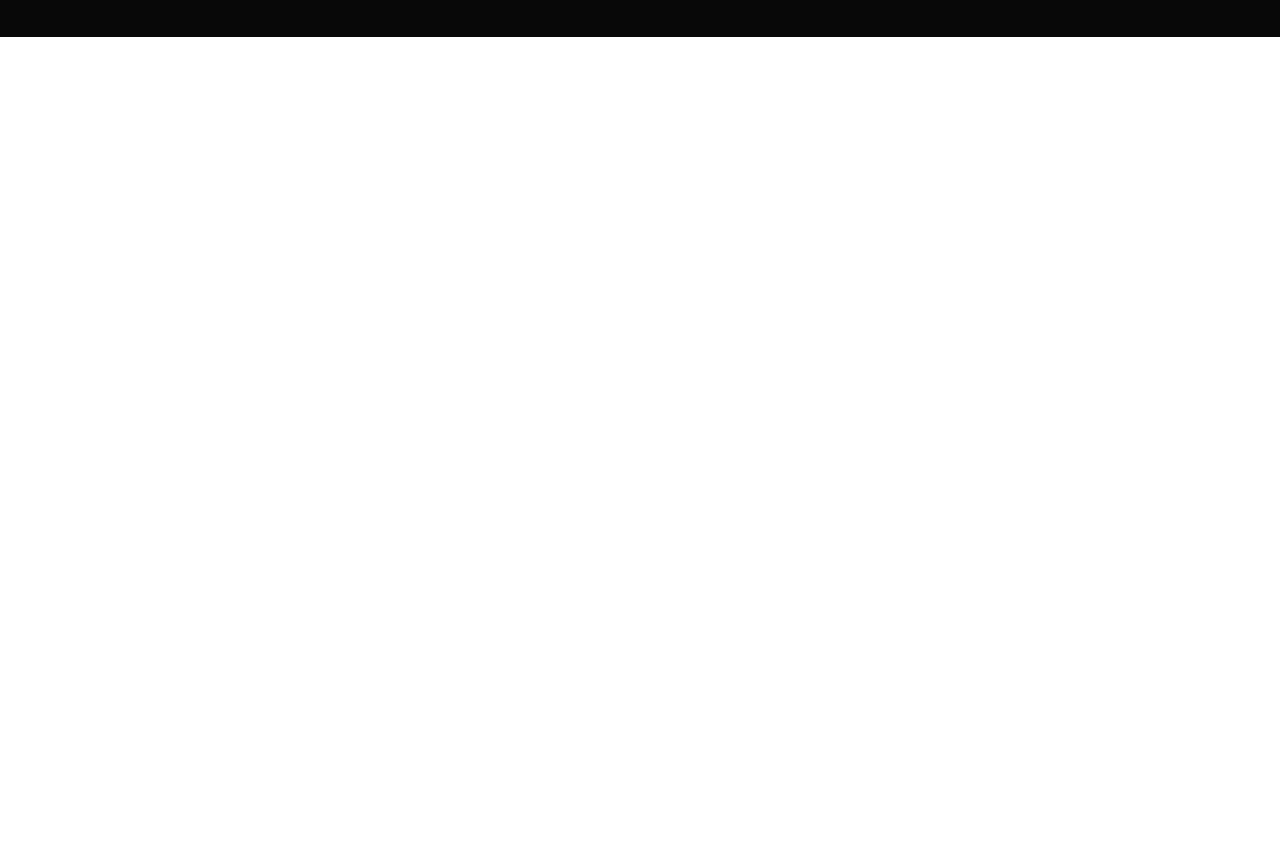
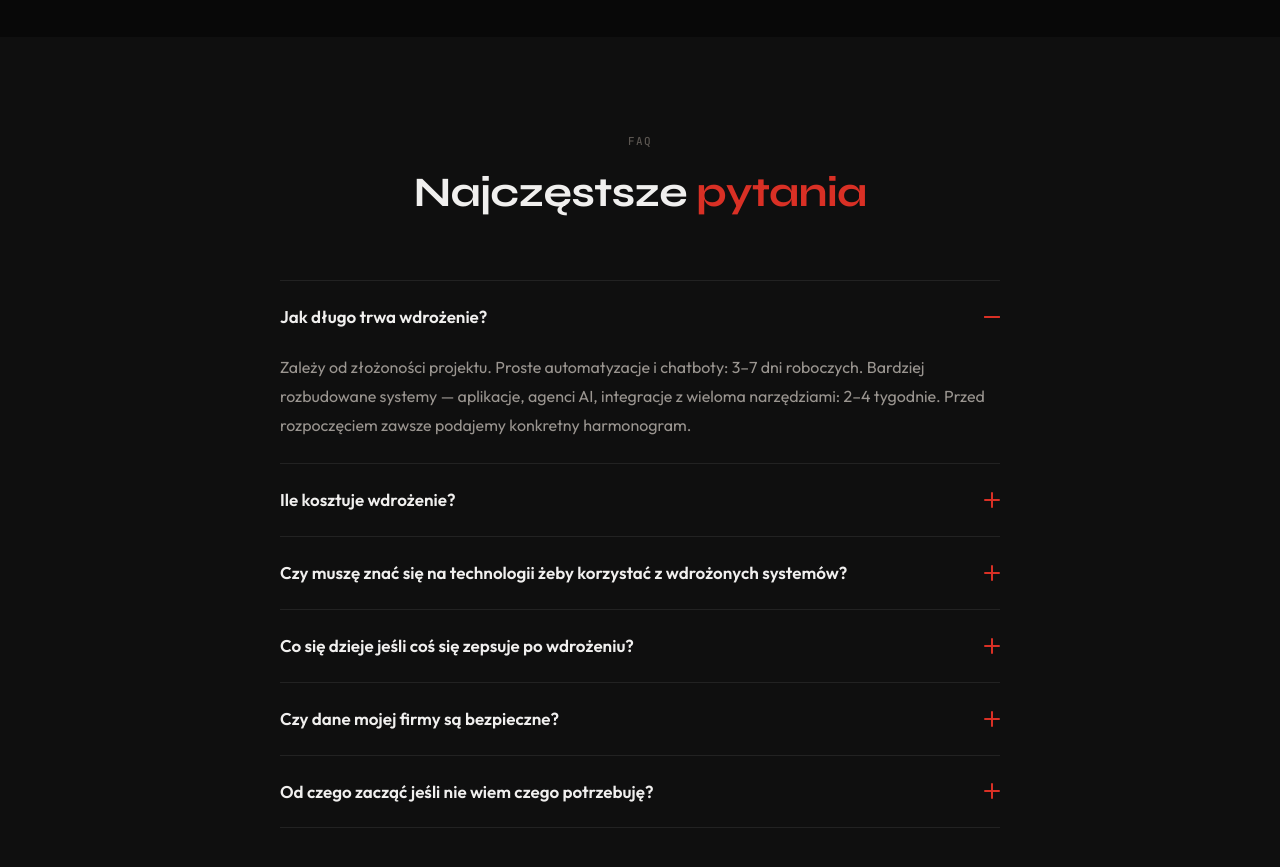
Before and after one commit to FilarAI/FilarAI, a Next.js app: page /oferta in a window 1280 px wide. Shown: the part 5800-6667 px from the top of the page. Before the commit the page ends 5837 px from the top, so only its background shows below. Built offline with nearby package versions, Linux system fonts and the light colour scheme.

Commit message:
feat: implement interactive FAQ section on Oferta page

```diff
--- a/src/app/oferta/page.js
+++ b/src/app/oferta/page.js
@@ -4,6 +4,7 @@ import { OfertaProblem } from '@/components/sections/OfertaProblem';
 import { ServicesTabs } from '@/components/sections/ServicesTabs';
 import { OfertaDlaKogo } from '@/components/sections/OfertaDlaKogo';
 import { Process } from '@/components/sections/Process';
+import { OfertaFAQ } from '@/components/sections/OfertaFAQ';
 
 export const metadata = {
     title: "Oferta - Filar AI",
@@ -25,6 +26,8 @@ export default function OfertaPage() {
 
             <Process />
 
+            <OfertaFAQ />
+
             {/* Future sections will be added here */}
         </main>
     );
--- /dev/null
+++ b/src/components/sections/OfertaFAQ.jsx
@@ -0,0 +1,259 @@
+"use client";
+import React, { useState, useEffect, useRef } from 'react';
+
+/**
+ * OfertaFAQ Section - FilarAI "Oferta" Page
+ *
+ * Minimal accordion FAQ section with animated icons.
+ * Strictly follows BRAND.md and design instructions.
+ */
+export const OfertaFAQ = () => {
+    const [openIndex, setOpenIndex] = useState(0); // First item open by default
+    const [isVisible, setIsVisible] = useState(false);
+    const sectionRef = useRef(null);
+
+    useEffect(() => {
+        const observer = new IntersectionObserver(
+            ([entry]) => {
+                if (entry.isIntersecting) {
+                    setIsVisible(true);
+                    observer.disconnect();
+                }
+            },
+            { threshold: 0.1 }
+        );
+
+        if (sectionRef.current) {
+            observer.observe(sectionRef.current);
+        }
+
+        return () => observer.disconnect();
+    }, []);
+
+    const faqs = [
+        {
+            q: "Jak długo trwa wdrożenie?",
+            a: "Zależy od złożoności projektu. Proste automatyzacje i chatboty: 3–7 dni roboczych. Bardziej rozbudowane systemy — aplikacje, agenci AI, integracje z wieloma narzędziami: 2–4 tygodnie. Przed rozpoczęciem zawsze podajemy konkretny harmonogram."
+        },
+        {
+            q: "Ile kosztuje wdrożenie?",
+            a: "Pracujemy na stałych wycenach — nie na rozliczeniach godzinowych. Cena zależy od zakresu projektu, liczby integracji i złożoności logiki. Bezpłatna konsultacja → analiza zakresu → oferta z ceną stałą. Wiesz z góry ile zapłacisz."
+        },
+        {
+            q: "Czy muszę znać się na technologii żeby korzystać z wdrożonych systemów?",
+            a: "Nie. Każde rozwiązanie projektujemy z myślą o osobach bez technicznego backgroundu. Obsługa jest prosta i intuicyjna. Po wdrożeniu przeprowadzamy szkolenie i zostawiamy dokumentację — możesz korzystać z systemu samodzielnie od pierwszego dnia."
+        },
+        {
+            q: "Co się dzieje jeśli coś się zepsuje po wdrożeniu?",
+            a: "Klienci z abonamentem utrzymaniowym mają gwarantowane wsparcie i monitoring. Klienci bez abonamentu mogą skorzystać z wsparcia w ramach osobnej płatności. Każde wdrożenie objęte jest też krótkim okresem gwarancyjnym od momentu oddania systemu."
+        },
+        {
+            q: "Czy dane mojej firmy są bezpieczne?",
+            a: "Tak. Świadomie dobieramy narzędzia i konfiguracje pod kątem bezpieczeństwa danych. Żaden z naszych systemów nie wysyła danych firmy do zewnętrznych podmiotów bez wiedzy klienta. Na żądanie przygotowujemy dokumentację architektury systemu."
+        },
+        {
+            q: "Od czego zacząć jeśli nie wiem czego potrzebuję?",
+            a: "Od bezpłatnej konsultacji. 30 minut rozmowy o Twoich procesach i problemach. Wychodzimy z rozmowy z listą obszarów w których AI może pomóc — bez zobowiązań i bez żargonu technicznego."
+        }
+    ];
+
+    const toggleAccordion = (index) => {
+        setOpenIndex(openIndex === index ? -1 : index);
+    };
+
+    return (
+        <section ref={sectionRef} className="faq-section">
+            <style>{`
+                .faq-section {
+                    width: 100%;
+                    background: #0F0F0F; /* --bg-1 */
+                    padding: 96px 0;
+                    display: flex;
+                    justify-content: center;
+                }
+
+                .faq-container {
+                    width: 100%;
+                    max-width: 800px;
+                    padding: 0 40px;
+                }
+
+                .faq-top {
+                    text-align: center;
+                    margin-bottom: 56px;
+                }
+
+                .faq-label {
+                    font-family: 'JetBrains Mono', monospace;
+                    font-size: 11px;
+                    font-weight: 500;
+                    text-transform: uppercase;
+                    letter-spacing: 0.12em;
+                    color: #5A5550; /* --text-3 */
+                    display: block;
+                }
+
+                .faq-h2 {
+                    font-family: 'Syne', sans-serif;
+                    font-size: 42px;
+                    font-weight: 700;
+                    letter-spacing: -0.02em;
+                    color: #F0EFEE; /* --text-1 */
+                    margin-top: 12px;
+                }
+
+                .faq-h2 .accent-red {
+                    color: #D93025;
+                }
+
+                .faq-accordion {
+                    width: 100%;
+                    margin-top: 32px;
+                }
+
+                .faq-item {
+                    border-bottom: 1px solid #222222; /* --bg-4 */
+                }
+
+                .faq-item:first-child {
+                    border-top: 1px solid #222222;
+                }
+
+                .faq-header {
+                    width: 100%;
+                    display: flex;
+                    justify-content: space-between;
+                    align-items: center;
+                    padding: 24px 0;
+                    cursor: pointer;
+                    background: none;
+                    border: none;
+                    text-align: left;
+                    transition: all 0.15s ease;
+                }
+
+                .faq-header:hover .faq-question {
+                    color: #D93025;
+                }
+
+                .faq-question {
+                    font-family: 'Outfit', sans-serif;
+                    font-size: 17px;
+                    font-weight: 600;
+                    color: #F0EFEE;
+                    line-height: 1.4;
+                    padding-right: 24px;
+                    transition: color 0.15s ease;
+                }
+
+                /* Custom Animated Icon */
+                .faq-icon-box {
+                    width: 16px;
+                    height: 16px;
+                    position: relative;
+                    flex-shrink: 0;
+                }
+
+                .faq-icon-line {
+                    position: absolute;
+                    background: #D93025;
+                    border-radius: 2px;
+                    transition: transform 0.3s ease;
+                }
+
+                .faq-icon-line.horizontal {
+                    width: 100%;
+                    height: 2px;
+                    top: 50%;
+                    left: 0;
+                    margin-top: -1px;
+                }
+
+                .faq-icon-line.vertical {
+                    width: 2px;
+                    height: 100%;
+                    top: 0;
+                    left: 50%;
+                    margin-left: -1px;
+                }
+
+                .faq-item.active .faq-icon-line.vertical {
+                    transform: rotate(90deg);
+                }
+
+                .faq-body {
+                    max-height: 0;
+                    overflow: hidden;
+                    opacity: 0;
+                    transition: max-height 0.3s ease, opacity 0.3s ease;
+                }
+
+                .faq-item.active .faq-body {
+                    max-height: 400px; /* Adjust as needed */
+                    opacity: 1;
+                    padding-bottom: 24px;
+                }
+
+                .faq-answer {
+                    font-family: 'Outfit', sans-serif;
+                    font-size: 16px;
+                    font-weight: 400;
+                    color: #9A9590; /* --text-2 */
+                    line-height: 1.8;
+                }
+
+                /* Staggered Animations */
+                .stagger-item {
+                    opacity: 0;
+                    transform: translateY(8px);
+                    transition: opacity 0.4s ease, transform 0.4s ease;
+                }
+
+                .is-visible .stagger-item {
+                    opacity: 1;
+                    transform: translateY(0);
+                }
+
+                .delay-intro { transition-delay: 0s; }
+                ${faqs.map((_, i) => `.delay-faq-${i} { transition-delay: ${0.08 * i}s; }`).join('\n')}
+
+                /* Mobile Adjustment */
+                @media (max-width: 640px) {
+                    .faq-h2 {
+                        font-size: 32px;
+                    }
+                    .faq-container {
+                        padding: 0 24px;
+                    }
+                    .faq-question {
+                        font-size: 16px;
+                    }
+                }
+            `}</style>
+
+            <div className={`faq-container ${isVisible ? 'is-visible' : ''}`}>
+                <div className="faq-top stagger-item delay-intro">
+                    <span className="faq-label">FAQ</span>
+                    <h2 className="faq-h2">Najczęstsze <span className="accent-red">pytania</span></h2>
+                </div>
+
+                <div className="faq-accordion">
+                    {faqs.map((faq, idx) => (
+                        <div key={idx} className={`faq-item stagger-item delay-faq-${idx} ${openIndex === idx ? 'active' : ''}`}>
+                            <button className="faq-header" onClick={() => toggleAccordion(idx)}>
+                                <span className="faq-question">{faq.q}</span>
+                                <div className="faq-icon-box">
+                                    <div className="faq-icon-line horizontal" />
+                                    <div className="faq-icon-line vertical" />
+                                </div>
+                            </button>
+                            <div className="faq-body">
+                                <p className="faq-answer">{faq.a}</p>
+                            </div>
+                        </div>
+                    ))}
+                </div>
+            </div>
+        </section>
+    );
+};
```
